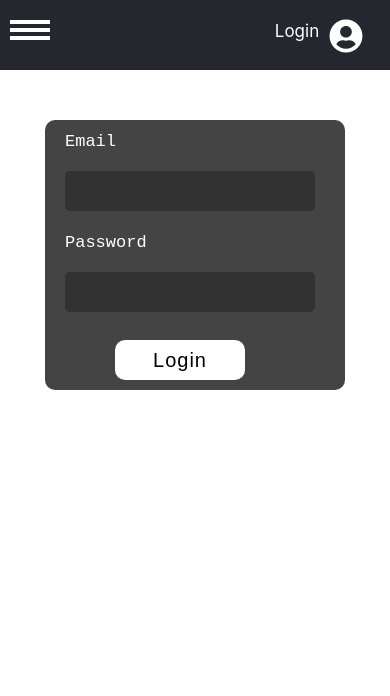
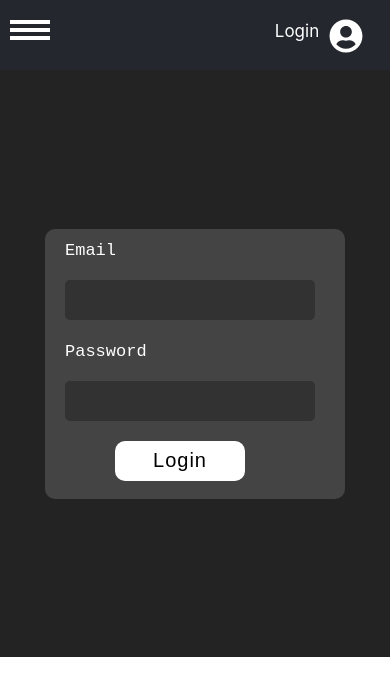
Before and after one commit to MohamedAhmeDdev/Double-Diner, a React (Create React App) app in the folder frontend_user/: page /Login in a window 390 px wide. Shown: the top 696 px of the page. Built offline with nearby package versions, Linux system fonts and the light colour scheme; a web font is replaced by a local one.

Commit message:
made some changes

```diff
--- a/frontend_user/src/css/Login.css
+++ b/frontend_user/src/css/Login.css
@@ -6,17 +6,17 @@
 
 
 .container-LoginForm{
+    background-color: #232323;
     justify-content: center;
     align-items: center;
     display: flex;
-    height: 100%;
+    height: 587px;
     width: 100%;
 }
 
 .LoginForm{
     padding: 10px 0;
     background-color: #444444;
-    position: relative;
     border-radius: 10px;
     margin: 50px 0;
     height: 270px;
@@ -47,12 +47,12 @@
 }
 
 .submitLogin{
+    color: black;
     border-radius: 10px;
     letter-spacing: 1px;
     font-size: 20px;
-    position: absolute;
+    position: relative;
     left: 90px;
-    bottom: 10px;
     background-color: white;
     border: none;
     outline: none;
@@ -65,7 +65,6 @@
     .LoginForm{
         padding: 10px 0;
         background-color: #444444;
-        position: relative;
         border-radius: 10px;
         margin: 50px 0;
         height: 270px;
@@ -96,12 +95,12 @@
     }
 
     .submitLogin{
+        color: black;
         border-radius: 10px;
         letter-spacing: 1px;
         font-size: 20px;
-        position: absolute;
+        position: relative;
         left: 60px;
-        bottom: 10px;
         background-color: white;
         border: none;
         outline: none;
--- a/frontend_user/src/css/Navbar.css
+++ b/frontend_user/src/css/Navbar.css
@@ -107,7 +107,7 @@ a {
         right: 0;
         height: 210px;
          width: 100%;
-         background-color: #262e24;
+         background-color: #24272e;
          padding: 6px 14px;
          transition: 1s;
     }
--- a/frontend_user/src/css/RigistrationForm.css
+++ b/frontend_user/src/css/RigistrationForm.css
@@ -6,17 +6,17 @@
 
 
 .container-RegistrationForm{
+    background-color: #232323;
     justify-content: center;
     align-items: center;
     display: flex;
-    height: 100%;
+    height: 587px;
     width: 100%;
 }
 
 .RegistrationForm{
     padding: 10px 0;
     background-color: #444444;
-    position: relative;
     border-radius: 10px;
     margin: 50px 0;
     height: 370px;
@@ -47,12 +47,12 @@
 }
 
 .submitRegistration{
+    color: black;
     border-radius: 10px;
     letter-spacing: 1px;
     font-size: 20px;
-    position: absolute;
+    position: relative;
     left: 90px;
-    bottom: 10px;
     background-color: white;
     border: none;
     outline: none;
@@ -65,13 +65,11 @@
     .RegistrationForm{
         padding: 10px 0;
         background-color: #444444;
-        position: relative;
         border-radius: 10px;
         margin: 50px 0;
         height: 370px;
         width: 300px;
         max-width: 300px;
-        border: 2px solid  #232323;
     }
     .RegistrationLabel{
         color: white;
@@ -100,15 +98,15 @@
         border-radius: 10px;
         letter-spacing: 1px;
         font-size: 20px;
-        position: absolute;
+        position: relative;
         left: 60px;
-        bottom: 10px;
         background-color: white;
         border: none;
         outline: none;
         margin: 0 10px;
         width: 130px;
         height: 40px;
+        color: black;
     }
 
 }
```
